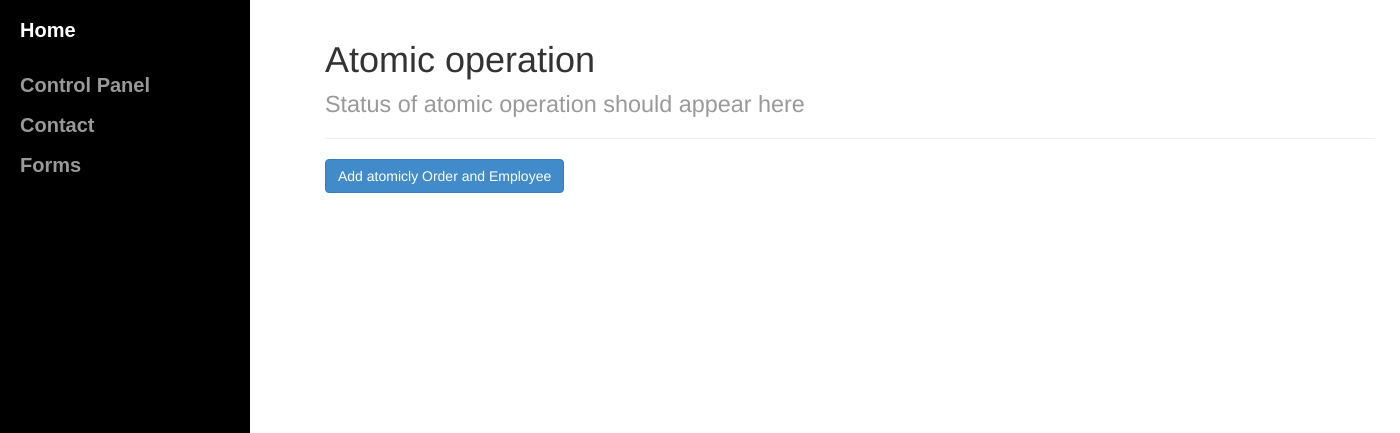
After one commit to ouykjh/northwind_management, a Django app: template static/templates/atomic.html in a window 1400 px wide. The commit adds this page. Shown: the top 433 px of the page. Run offline with Django 3.2, Linux system fonts and the light colour scheme; the template is opened without the code that fills it, so the values that code supplies are empty; parts of the project's set-up code (start-up, migrations or seed data) failed here and were passed over.

Commit message:
Adding transaction functionality

```diff
--- a/src/mvp_landing/settings.py
+++ b/src/mvp_landing/settings.py
@@ -29,6 +29,8 @@ TEMPLATE_DEBUG = True
 ALLOWED_HOSTS = []
 
 APPEND_SLASH = True
+
+ATOMIC_REQUESTS = True
 
 # Application definition
 
--- a/src/mvp_landing/urls.py
+++ b/src/mvp_landing/urls.py
@@ -27,6 +27,7 @@ urlpatterns = patterns('',
      url(r'^ordersFreightTop', 'orders.views.ordersFreightTop'),
      url(r'^seafoodSuppliers', 'suppliers.views.seafoodSuppliers'),
      url(r'^year1998Products', 'products.views.year1998OrderProducts'),
+     url(r'^atomic', 'regions.views.atomicEmployeeAndOrder'),
 
 
     # url(r'^blog/', include('blog.urls')),
--- a/src/orders/views.py
+++ b/src/orders/views.py
@@ -2,6 +2,8 @@ from django.shortcuts import render, render_to_response, RequestContext
 from django.http import HttpResponseRedirect, HttpRequest
 from orders.models import Order
 from orders.models import EmployeeManger, EmployeePool,EmployeeHireDate, OrdersTopFreight
+from regions.models import Region
+
 # Create your views here.
 from .forms import OrderForm
 
--- /dev/null
+++ b/static/templates/atomic.html
@@ -0,0 +1,15 @@
+{% extends 'base.html' %}
+
+{% block content %}
+    <div class="page-header">
+        <h1>Atomic operation<br>
+            <small> Status of atomic operation should appear here</small>
+        </h1>
+    </div>
+
+	<form action="" method="POST">
+    	{% csrf_token %}
+        <input type="submit" value="Add atomicly Order and Employee" name="atomic" class="btn btn-primary"> </input>
+	</form>
+
+{% endblock %}
--- a/static/templates/customers.html
+++ b/static/templates/customers.html
@@ -68,7 +68,7 @@
                             {% csrf_token %}
                             <span class="glyphicon glyphicon-trash"></span>
                             <input type="submit" value="{{customer.customerid}}" name="remove" class="btn btn-primary"> </input>
-                            </form>
+                        </form>
                         </td>
                     </tr>
 {% endfor %}
```
Also changed, not shown: src/regions/views.py (+15 -0 lines).
